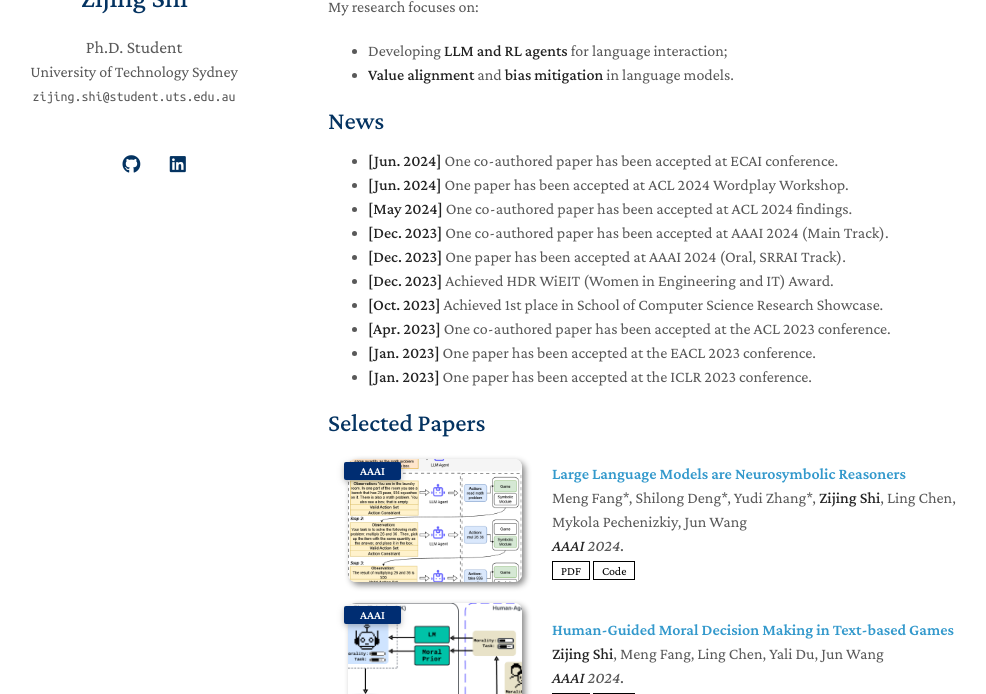
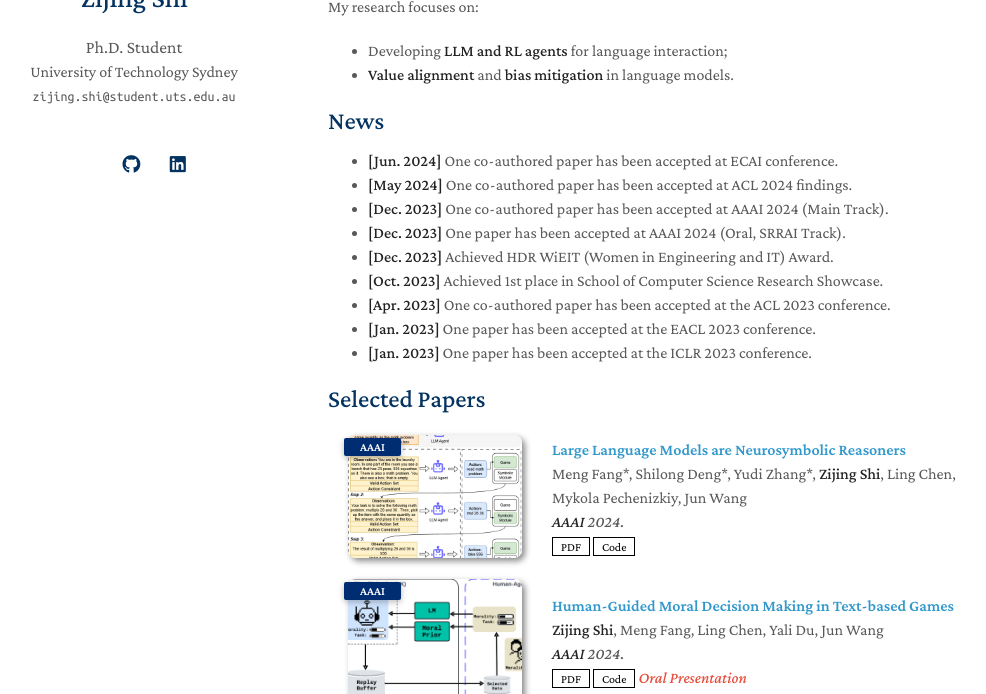
Before and after one commit to winni18/winni18.github.io, a Jekyll site: the page built from index.md, in a window 1280 px wide and 900 px high, cut to the strip 206-900 px from the top of the window. Shown: the whole strip, without its empty margins (142-1128 px from the left). Built offline with Jekyll 4.4.1, drawn with Linux system fonts in a browser that asks for light colours; nearby versions of some CDN libraries; a style sheet for code colours, icons or effects is not loaded; our own code applies the rules of GitHub Pages for plain Markdown files.

Commit message:
Update index.md

```diff
--- a/index.md
+++ b/index.md
@@ -17,7 +17,6 @@ My research focuses on:
 
 ## News
 - **[Jun. 2024]** One co-authored paper has been accepted at ECAI conference.
-- **[Jun. 2024]** One paper has been accepted at ACL 2024 Wordplay Workshop.
 - **[May 2024]** One co-authored paper has been accepted at ACL 2024 findings.
 - **[Dec. 2023]** One co-authored paper has been accepted at AAAI 2024 (Main Track).
 - **[Dec. 2023]** One paper has been accepted at AAAI 2024 (Oral, SRRAI Track).
```
